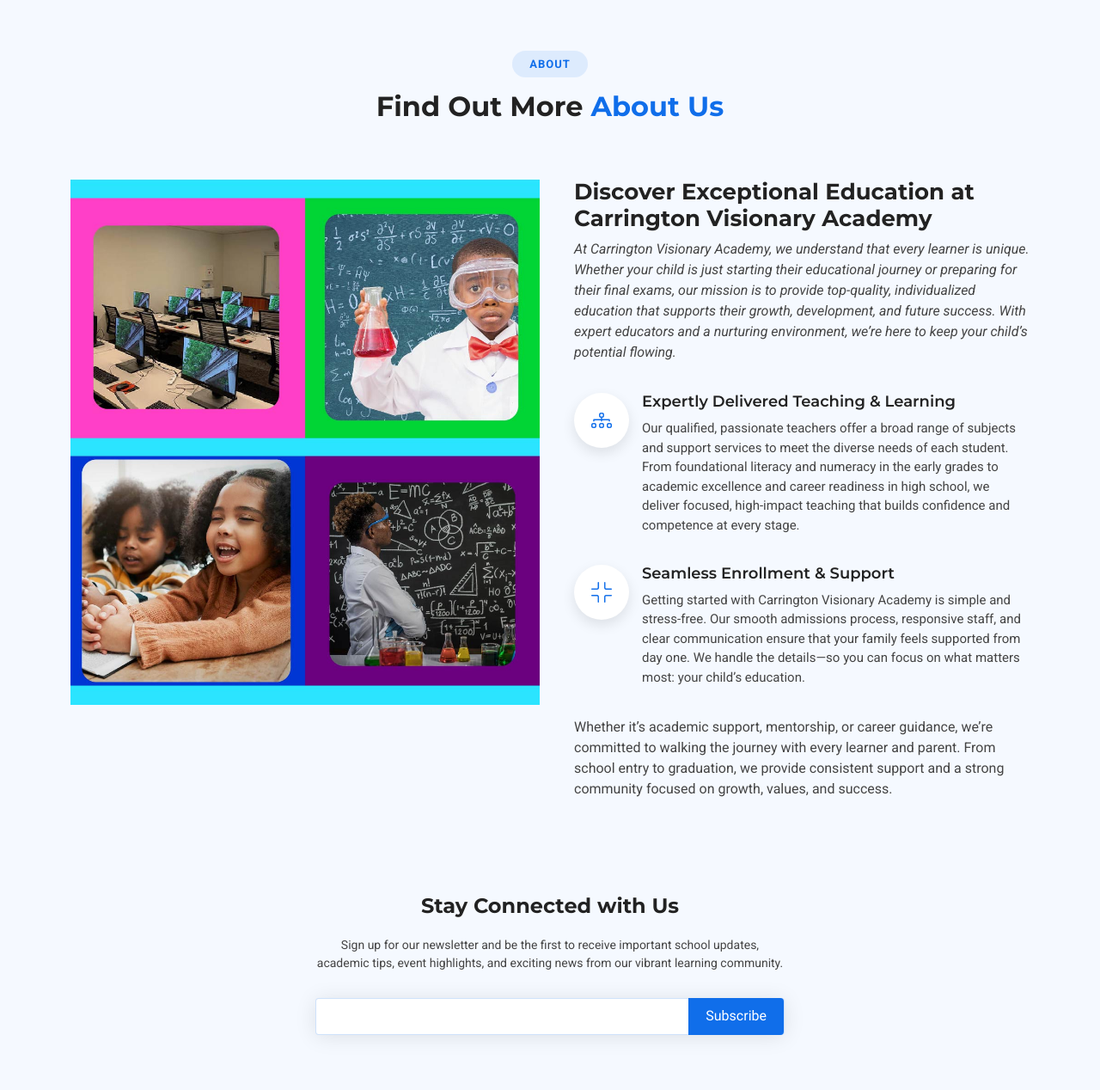
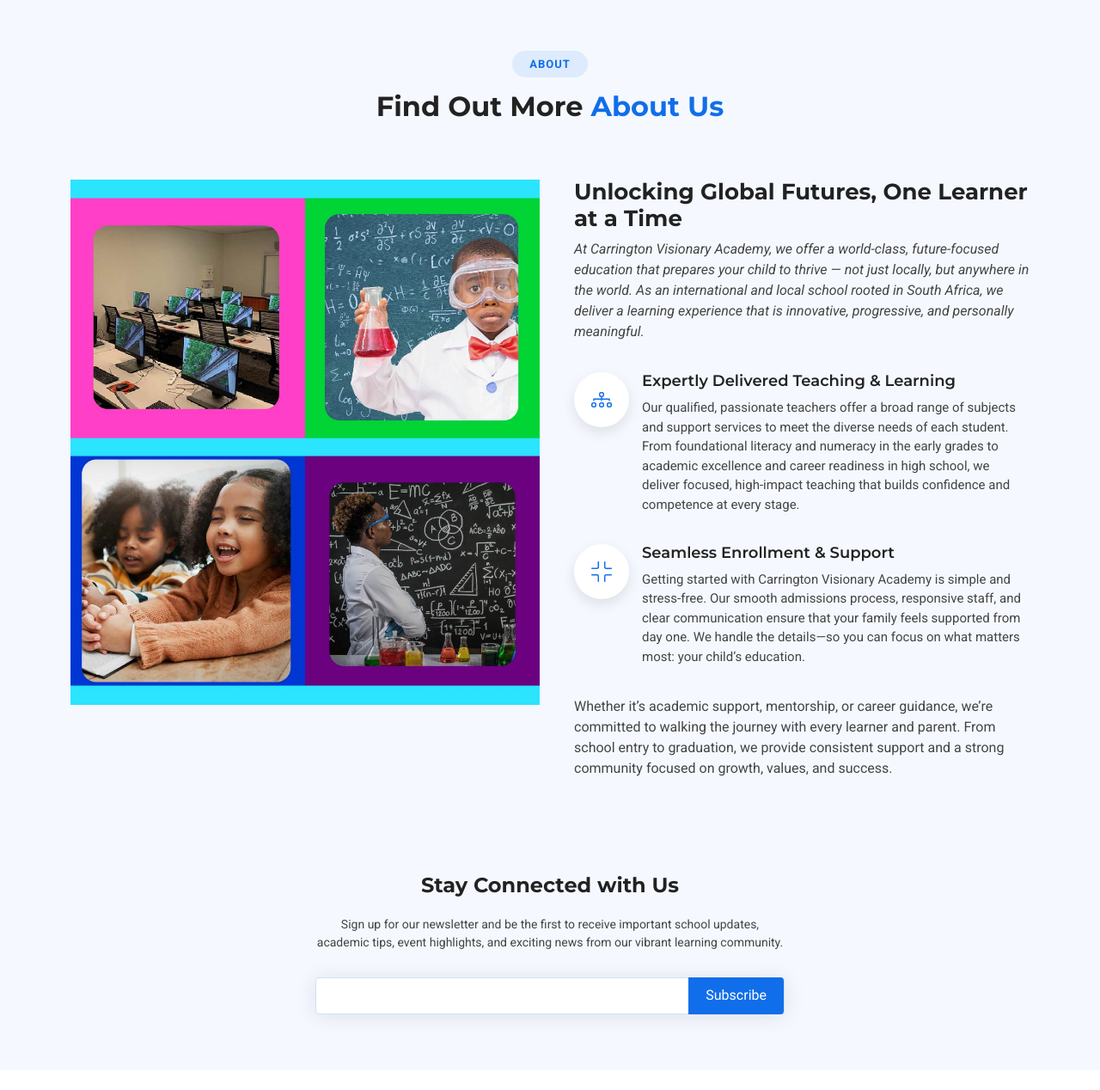
Before and after one commit to Carrington-dev/carrington-visionary-academy, a Flask app: page / in a window 1280 px wide. Shown: the part 1259-2527 px from the top of the page at 86% size. Run offline with Flask 3, Linux system fonts and the light colour scheme; some libraries are stand-ins or nearby versions.

Commit message:
Update index.html
Co-Authored-By: Stemgon <165911512+stemgon@users.noreply.github.com>
Co-Authored-By: Carrington Muleya <79579279+carrington-dev@users.noreply.github.com>

```diff
--- a/src/templates/index.html
+++ b/src/templates/index.html
@@ -96,12 +96,11 @@
 
       <div class="col-lg-6 d-flex flex-column justify-content-center" data-aos="fade-up" data-aos-delay="200">
         <div class="about-content ps-0 ps-lg-3">
-          <h3>Discover Exceptional Education at
-            {{ company }}
+          <h3>Unlocking Global Futures, One Learner at a Time
+
             </h3>
           <p class="fst-italic">
-            At {{ company }}, we understand that every learner is unique. Whether your child is just starting their educational journey or preparing for their final exams, our mission is to provide top-quality, individualized education that supports their growth, development, and future success. With expert educators and a nurturing environment, we’re here to keep your child’s potential flowing.
-
+            At {{ company }}, we offer a world-class, future-focused education that prepares your child to thrive — not just locally, but anywhere in the world. As an international  and local school rooted in South Africa, we deliver a learning experience that is innovative, progressive, and personally meaningful.
           </p>
           <ul>
             <li>
```
